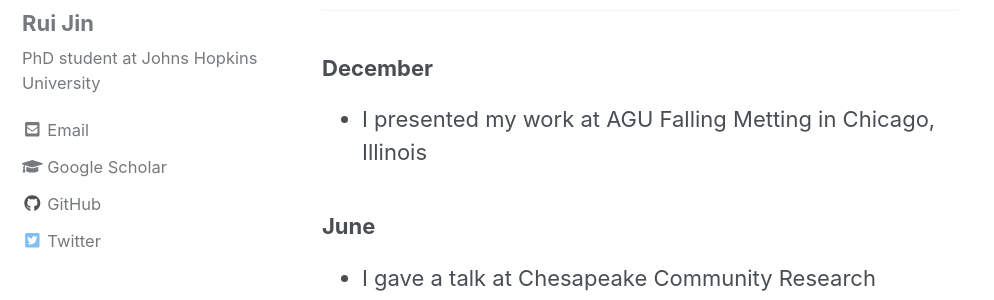
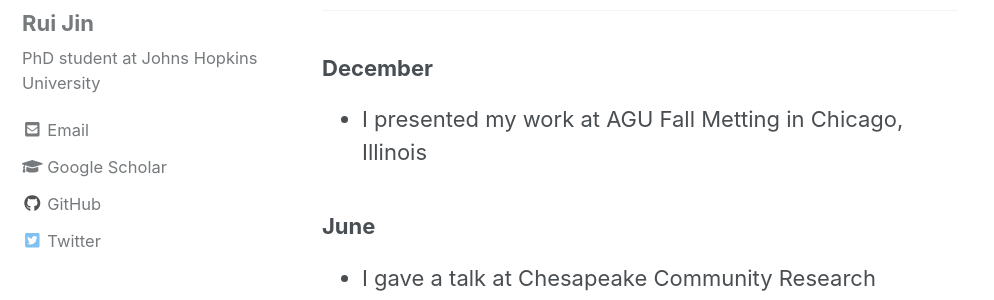
Before and after one commit to RuiJinSZ/RuiJinSZ.github.io, a Jekyll site: the page built from _pages/news.md, in a window 1280 px wide and 900 px high, scrolled down 657 px. Shown: the part 154-454 px from the top of the window, without its empty margins (0-994 px from the left). Built offline with Jekyll 4.4.1, drawn with Linux system fonts in a browser that asks for light colours; nearby versions of some CDN libraries.

```diff
--- a/_pages/news.md
+++ b/_pages/news.md
@@ -13,11 +13,11 @@ toc_icon: "columns"
 - I gave a talk at EPS Journal Club at Johns Hopkins.
 
 ### Feburary
-- My 1st-author paper, [Comparing two ocean biogeochemical models of Chesapeake Bay with and without the sulfur cycle instead highlights the importance of particle sinking, burial, organic matter, nitrification and light attenuation](https://authors.elsevier.com/a/1gbuW5CmkuuOzX), has been published in *Ocean Modelling*
+- My 1st-author paper, [Comparing two ocean biogeochemical models of Chesapeake Bay with and without the sulfur cycle instead highlights the importance of particle sinking, burial, organic matter, nitrification and light attenuation](https://www.sciencedirect.com/science/article/abs/pii/S1463500323000161), has been published in *Ocean Modelling*
 
 ## 2022
 ### December
-- I presented my work at AGU Falling Metting in Chicago, Illinois
+- I presented my work at AGU Fall Metting in Chicago, Illinois
 
 ### June
 - I gave a talk at Chesapeake Community Research Symposium in Annapolis, Maryland
```
Also changed, not shown: _pages/publications.md (+1 -1 lines), _pages/research.md (+1 -1 lines), assets/images/research/2.png.
